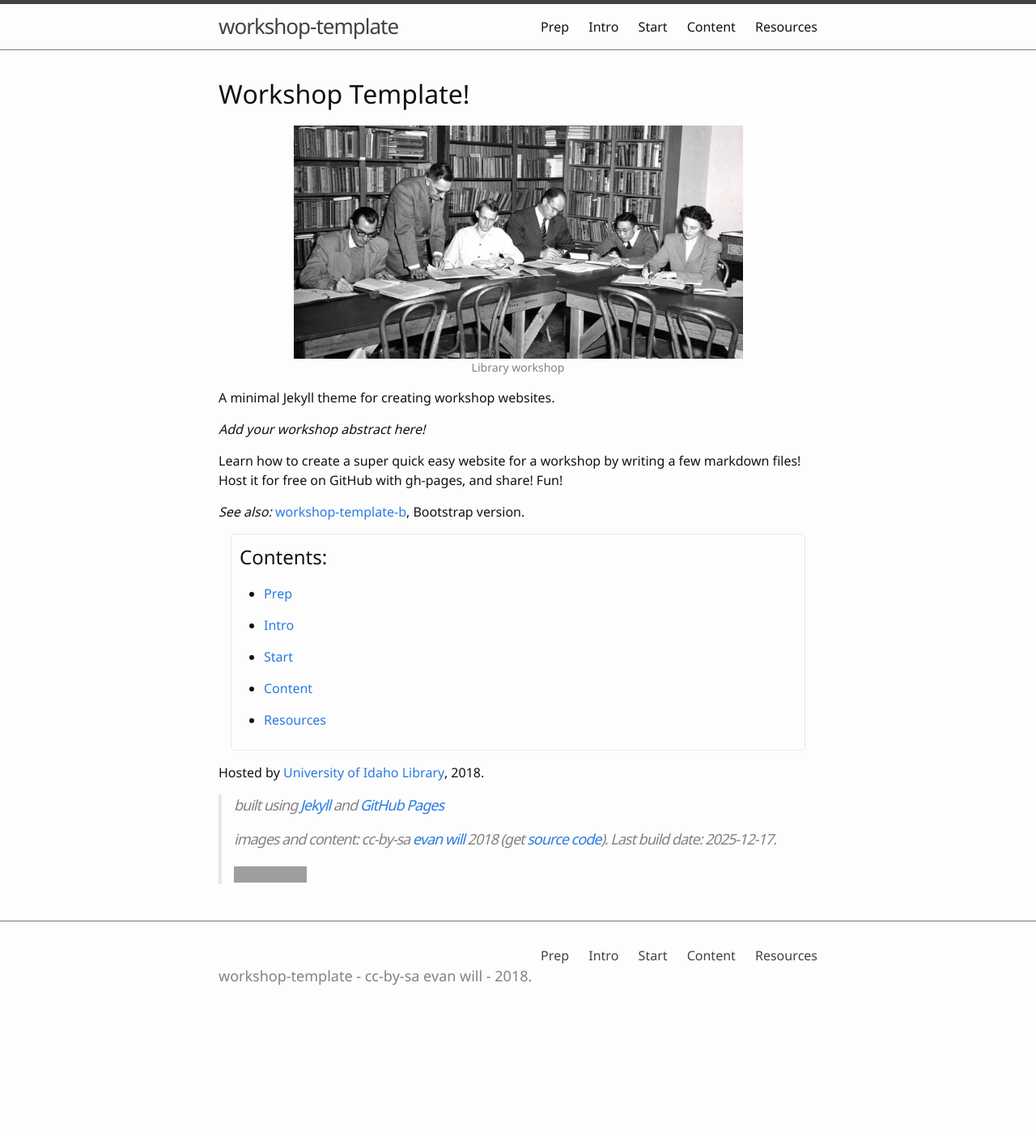
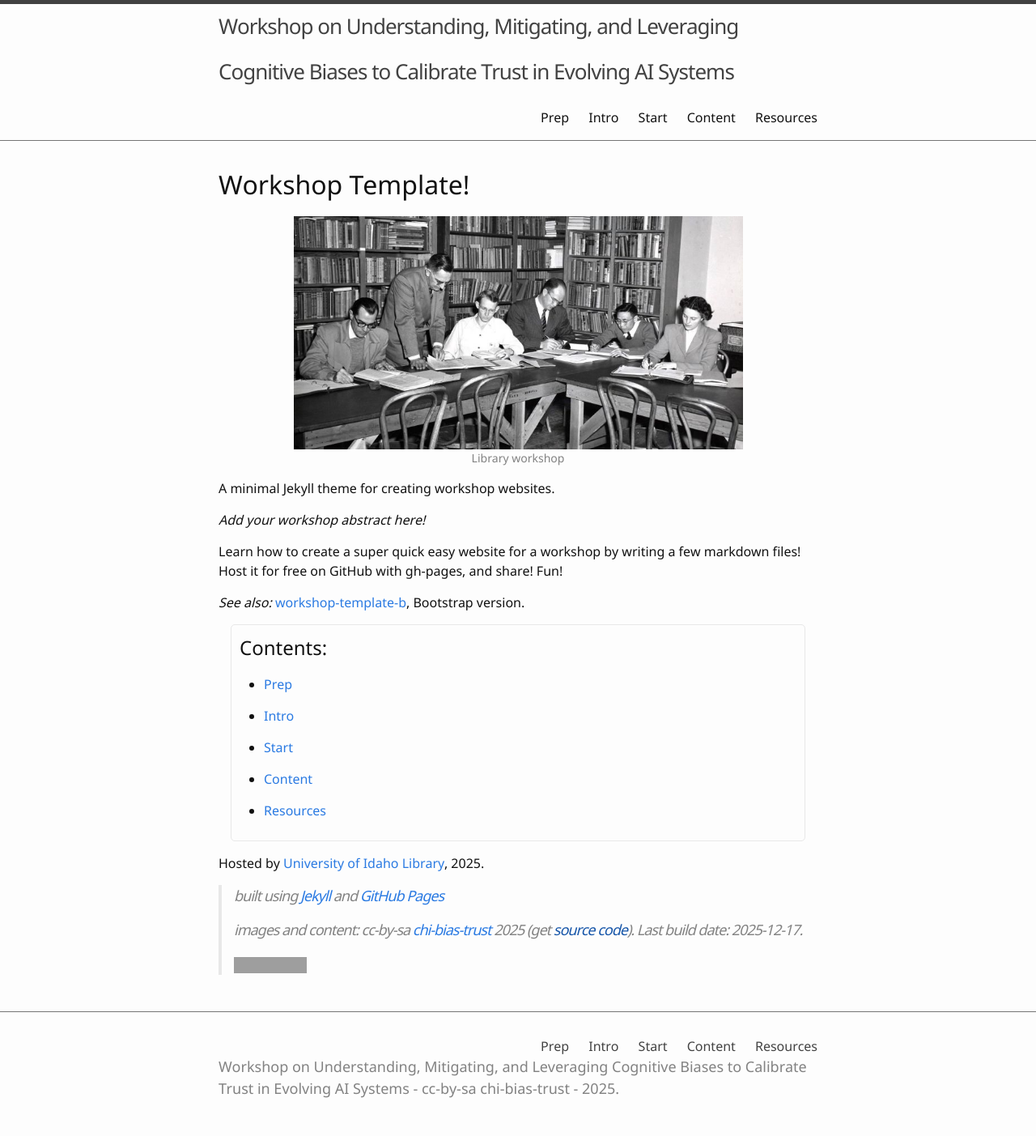
Before and after one commit to chi-bias-trust/chi-bias-trust.github.io, a Jekyll site: the page built from index.md, in a window 1280 px wide. Shown: the whole page at 81% size. Built offline with Jekyll 4.4.1, drawn with Linux system fonts in a browser that asks for light colours; before the commit the page ends 1264 px from its top, so only the background shows below that; grey boxes are pictures that could not be loaded.

Commit message:
Update _config.yml

```diff
--- a/_config.yml
+++ b/_config.yml
@@ -8,18 +8,18 @@
 
 # Site settings
 # title appears in the header
-title: workshop-template
+title: Workshop on Understanding, Mitigating, and Leveraging Cognitive Biases to Calibrate Trust in Evolving AI Systems
 # description and keywords for meta tags
-description: "Create an OER workshop website quick and easy!"
-keywords: "workshops, OER, Open Education, websites, gh-pages, jekyll"
+description: "CHI 2026 Workshop"
+keywords: ""
 
 # author settings for cc-by, appears in the footer
-author: evan will
-pub_year: 2018
-github_username: evanwill
+author: chi-bias-trust
+pub_year: 2025
+github_username: chi-bias-trust
 
 # add the full url for the github repository
-repo: "https://github.com/evanwill/workshop-template"
+#repo: "https://github.com/evanwill/workshop-template"
 
 # site urls
 # Optional if using GitHub Pages! If building manually, these must be set correctly.
```
